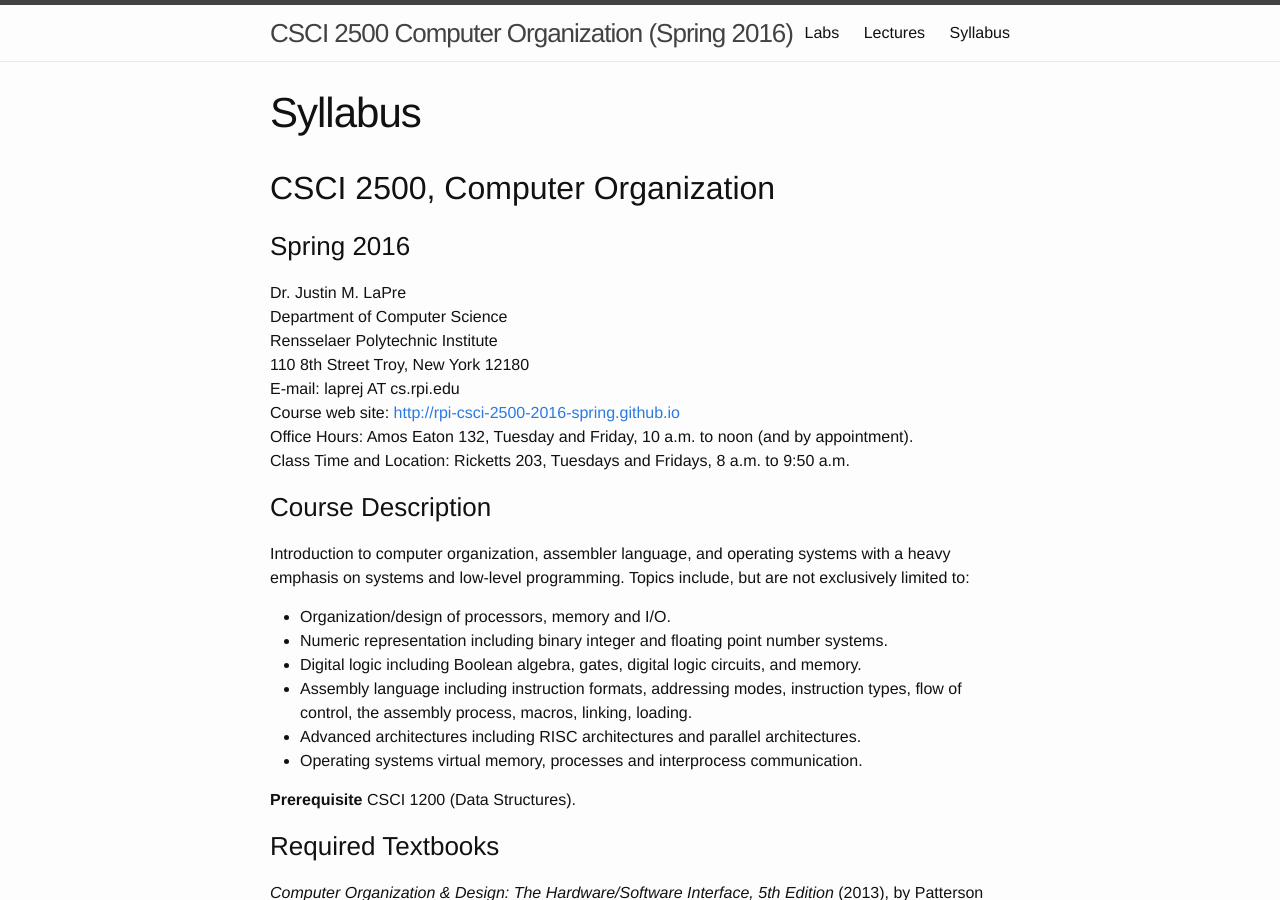
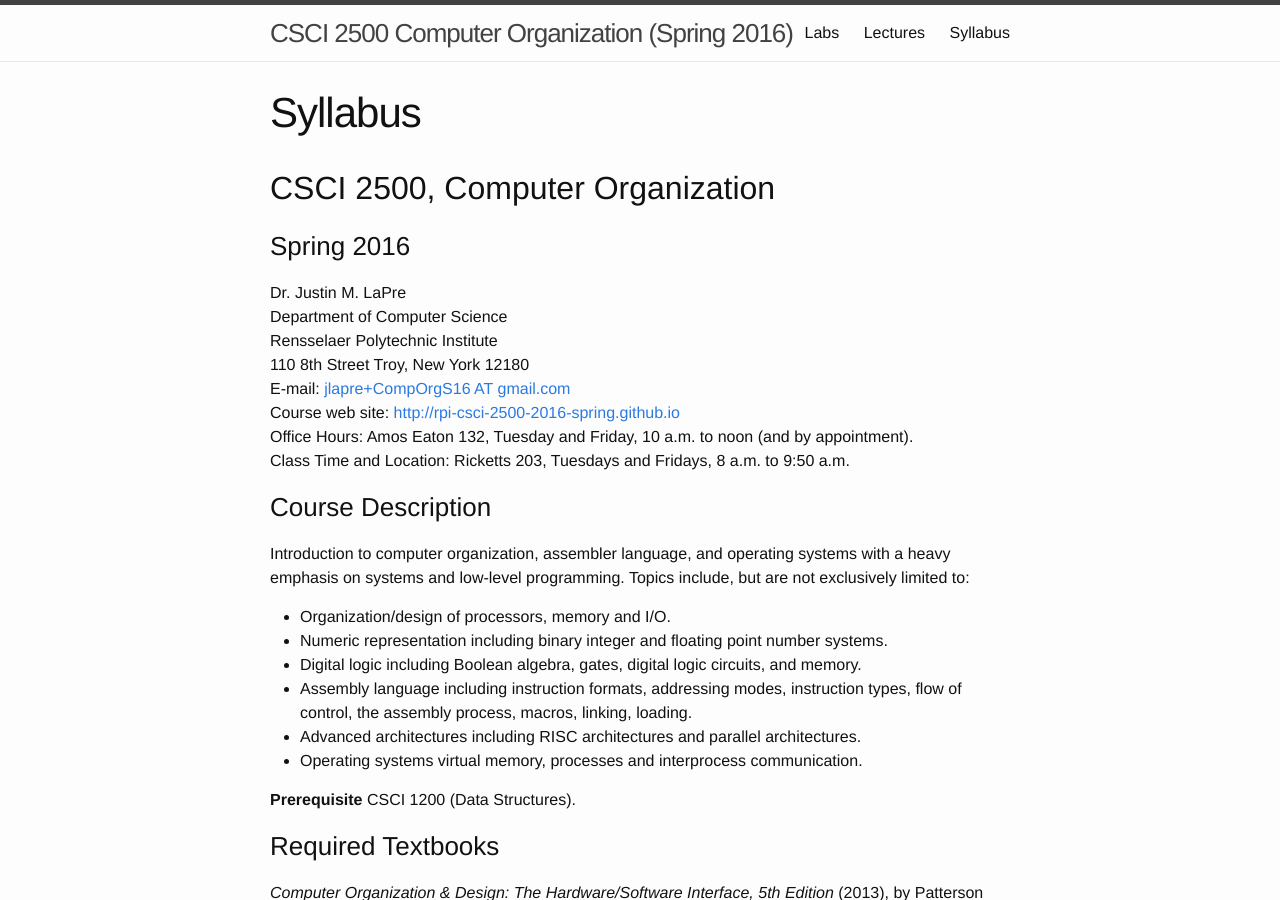
Before and after one commit to RPI-CSCI-2500-2016-Spring/RPI-CSCI-2500-2016-Spring.github.io, a Jekyll site: the page built from syllabus.md, in a window 1280 px wide and 900 px high. Built offline with Jekyll 4.4.1, drawn with Linux system fonts in a browser that asks for light colours.

Commit message:
Updated email on Syllabus

```diff
--- a/syllabus.md
+++ b/syllabus.md
@@ -12,7 +12,7 @@ Dr. Justin M. LaPre
 Department of Computer Science
 Rensselaer Polytechnic Institute
 110 8th Street Troy, New York 12180
-E-mail: laprej AT cs.rpi.edu
+E-mail: <mailto:jlapre+CompOrgS16 AT gmail.com>
 Course web site: [http://rpi-csci-2500-2016-spring.github.io](http://rpi-csci-2500-2016-spring.github.io)
 Office Hours: Amos Eaton 132, Tuesday and Friday, 10 a.m. to noon (and by appointment).
 Class Time and Location: Ricketts 203, Tuesdays and Fridays, 8 a.m. to 9:50 a.m.
```
